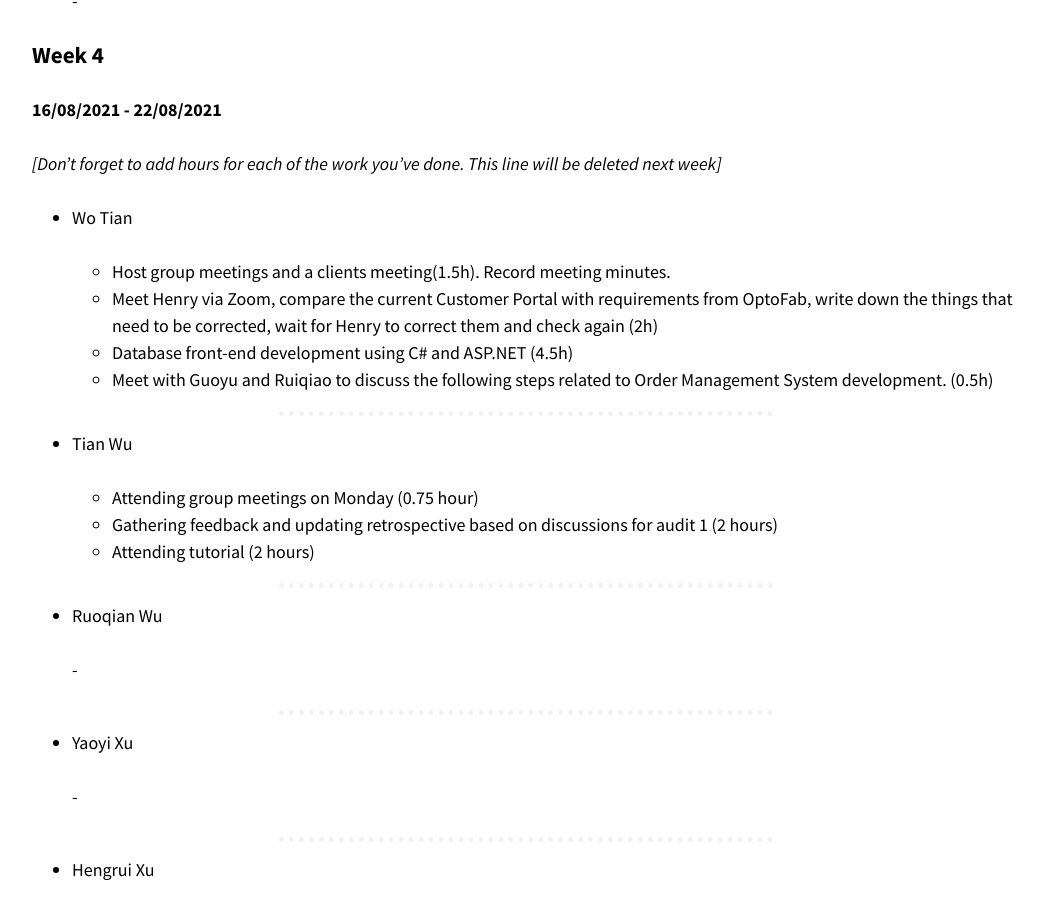
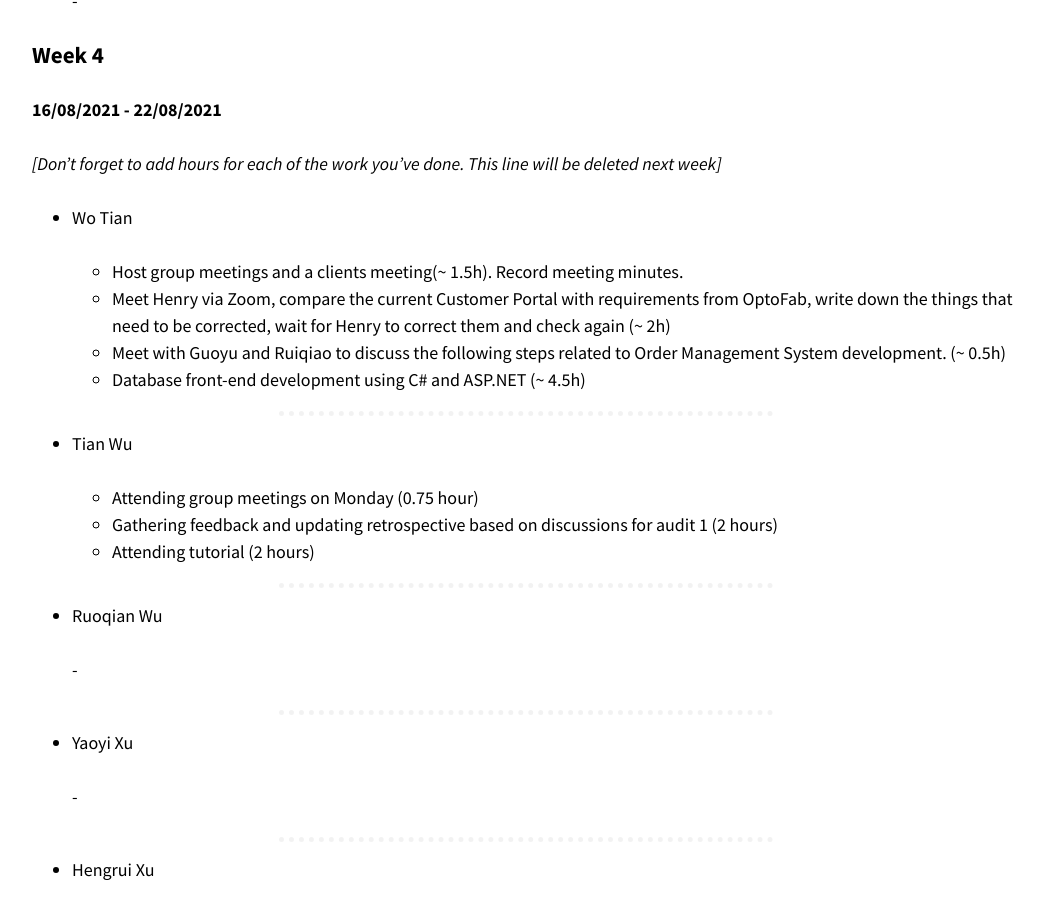
Before and after one commit to optofab/optofab.github.io, a Jekyll site: the page built from logs.md, in a window 1280 px wide and 900 px high, scrolled down 17714 px. Shown: the whole window, without its empty margins (114-1157 px from the left). Built offline with Jekyll 4.4.1, drawn with Linux system fonts in a browser that asks for light colours; nearby versions of some CDN libraries; emoji names are drawn with the system emoji font.

Commit message:
Update logs.md

```diff
--- a/logs.md
+++ b/logs.md
@@ -656,10 +656,11 @@ _[Don't forget to add hours for each of the work you've done. This line will be
 
 - Wo Tian
 
-  - Host group meetings and a clients meeting(1.5h). Record meeting minutes.
-  - Meet Henry via Zoom, compare the current Customer Portal with requirements from OptoFab, write down the things that need to be corrected, wait for Henry to correct them and check again (2h)
-  - Database front-end development using C# and ASP.NET (4.5h)
-  - Meet with Guoyu and Ruiqiao to discuss the following steps related to Order Management System development. (0.5h)
+  - Host group meetings and a clients meeting(~ 1.5h). Record meeting minutes.
+  - Meet Henry via Zoom, compare the current Customer Portal with requirements from OptoFab, write down the things that need to be corrected, wait for Henry to correct them and check again (~ 2h)
+  - Meet with Guoyu and Ruiqiao to discuss the following steps related to Order Management System development. (~ 0.5h)
+  - Database front-end development using C# and ASP.NET (~ 4.5h)
+
 
 <hr class="hr-dotted">
 
```
